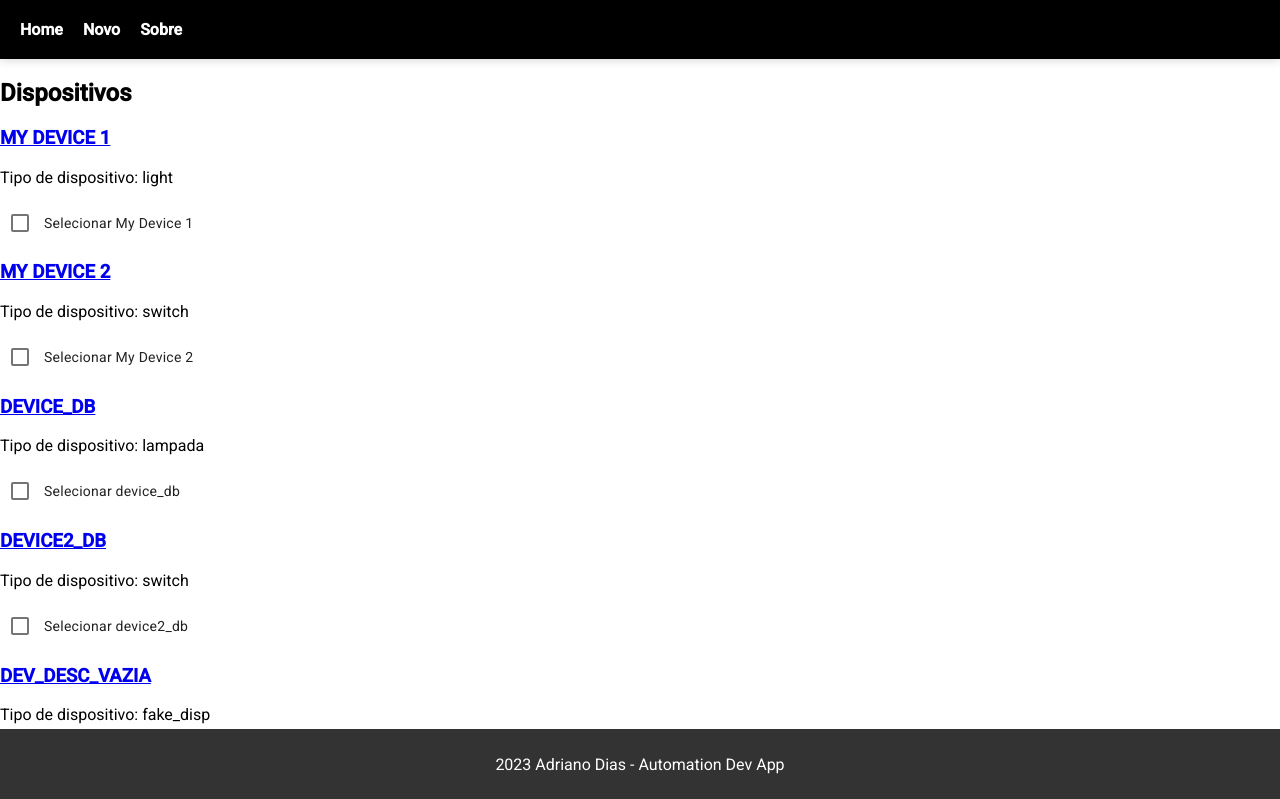
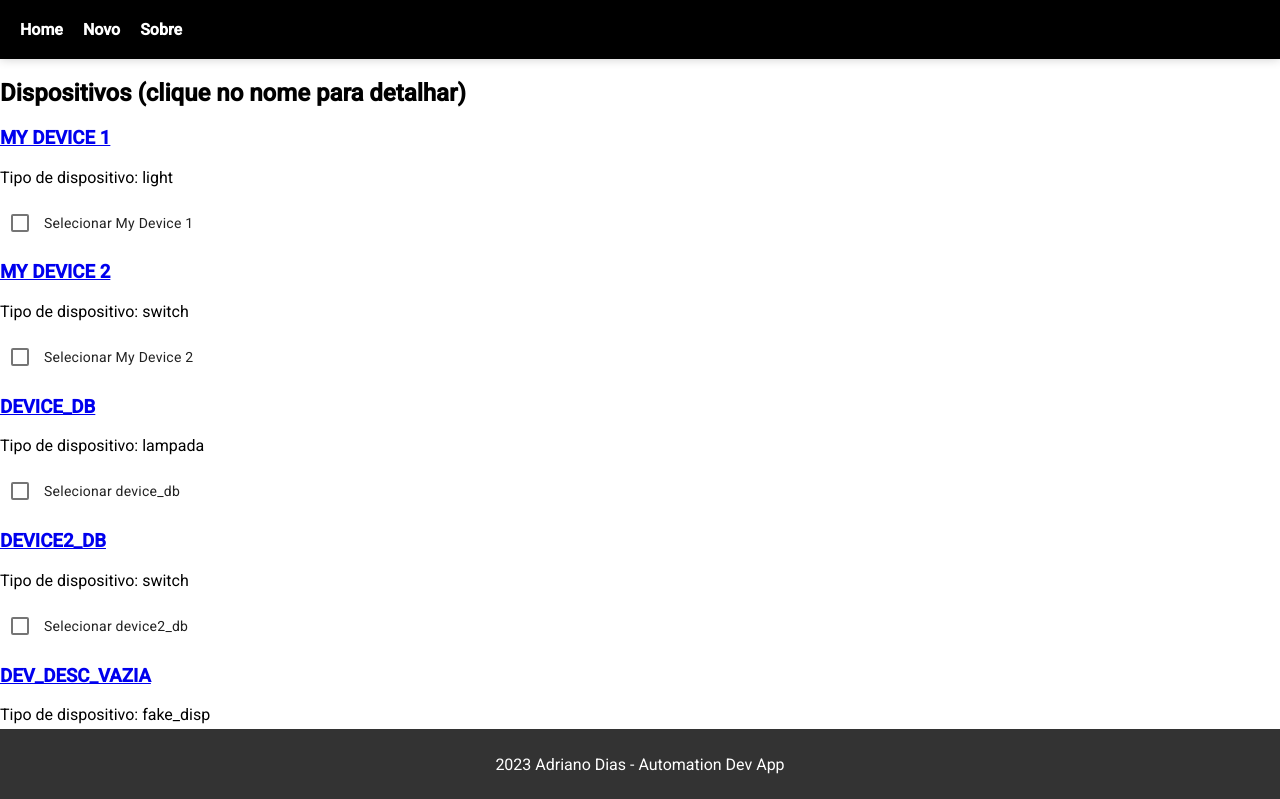
Before and after one commit to asdiasx/automation-devices-catalog, an Angular app: page / in a window 1280 px wide. Shown: the top 799 px of the page. Built offline with nearby package versions, Linux system fonts and the light colour scheme; data requests are answered from the project's data file.

Commit message:
Include message for detail.

```diff
--- a/src/app/components/device-list/device-list.component.html
+++ b/src/app/components/device-list/device-list.component.html
@@ -1,4 +1,4 @@
-<h2>Dispositivos</h2>
+<h2>Dispositivos (clique no nome para detalhar)</h2>
 
 <div *ngFor="let device of devices">
   <h3>
```
